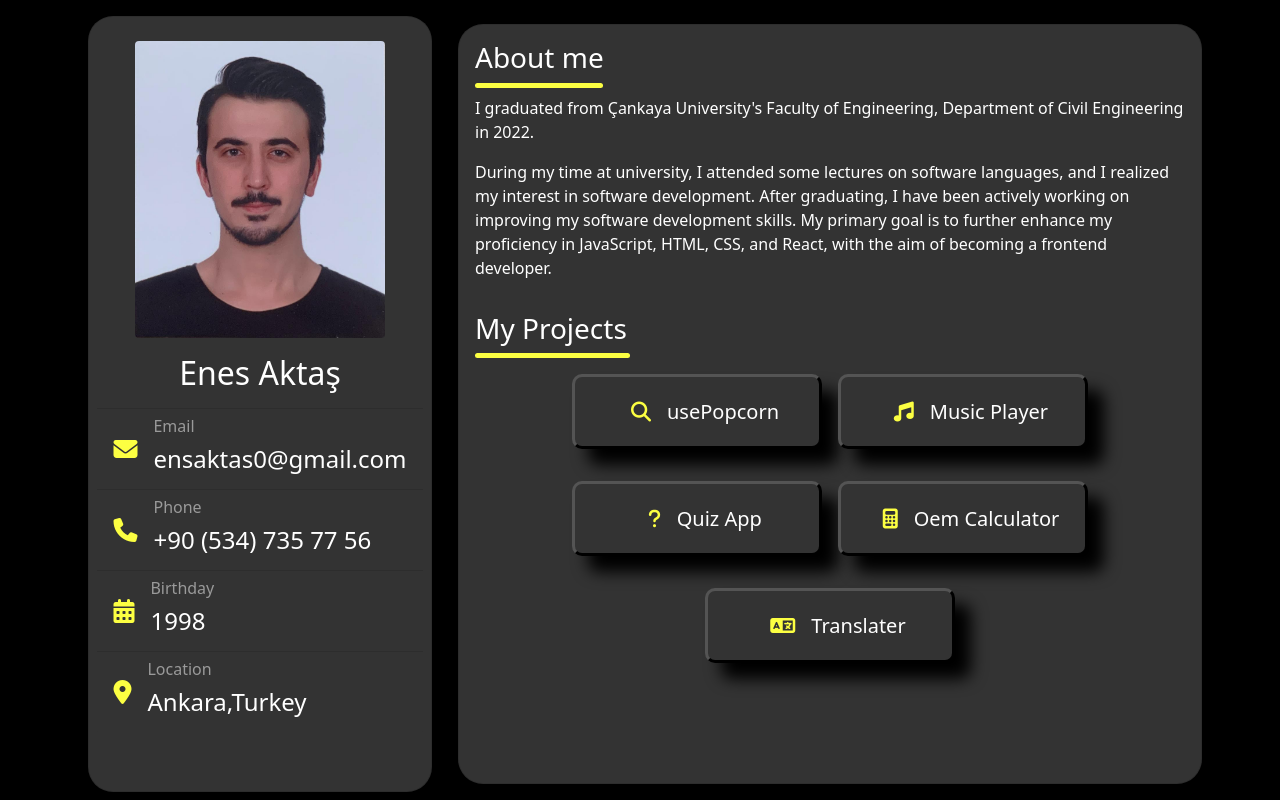
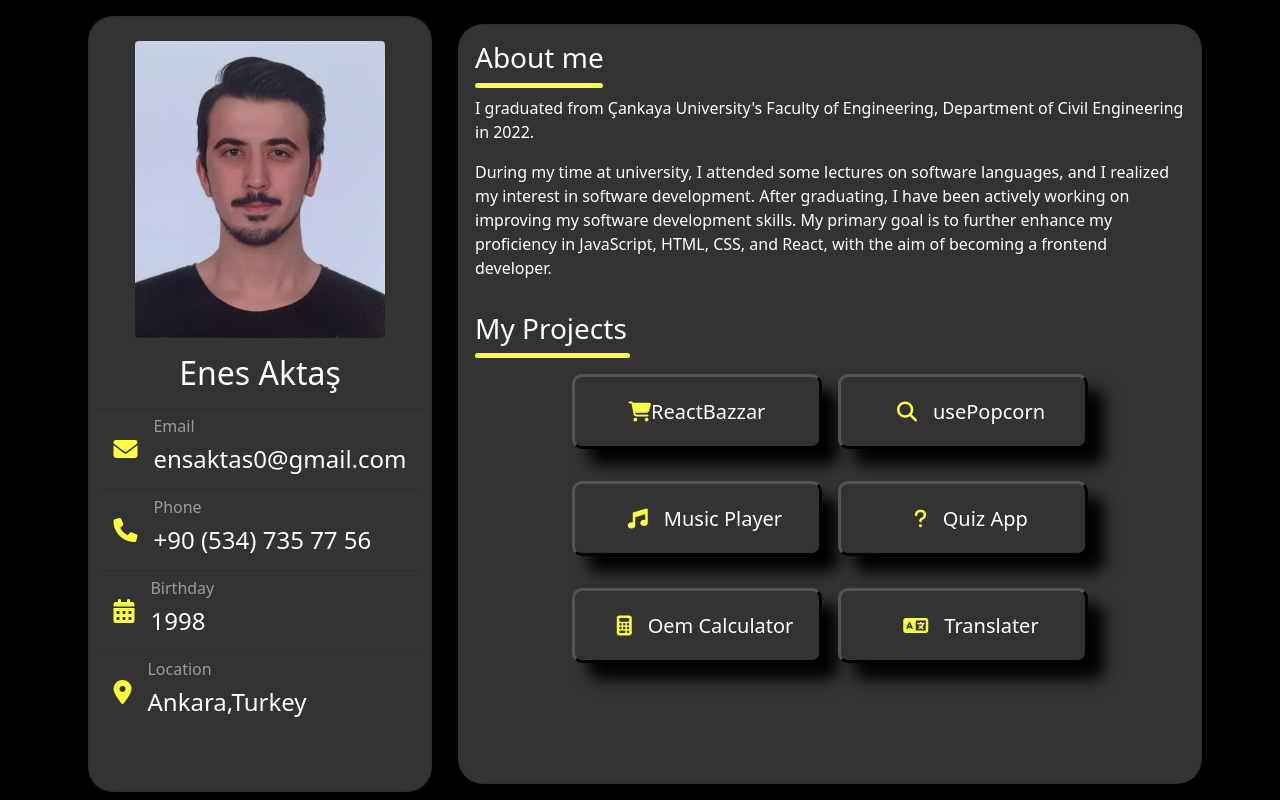
Before and after one commit to enesaktas0/enesaktas0.github.io, a plain HTML site: page index.html in a window 1280 px wide. Drawn offline with nearby package versions, Linux system fonts and the light colour scheme.

Commit message:
Add: added reactBazzar project

```diff
--- a/index.html
+++ b/index.html
@@ -59,6 +59,10 @@
                 <h3 class="text-white mt-3">My Projects</h3>
                 <div style="width: 155px; height: 5px; background-color: #fcff42; border-radius: 3px;"></div>
                 <div class="projects d-flex flex-wrap justify-content-center gap-3" style="font-size: 20px;">
+                  <a href="https://enesaktas-reactbazzar.netlify.app" target="_blank" class="mt-3 d-flex align-items-center justify-content-center" style="text-decoration: none; color: white; width: 250px; height: 75px; background-color: rgb(51, 51, 51); box-shadow: 1rem 1rem 1rem rgb(0, 0, 0);  border-radius: 10px; border-style: outset; border-color: black;">
+                    <i class="fa-solid fa-cart-shopping" style="color: #fcff42;"></i>
+                    <div>ReactBazzar</div>
+                  </a>
                   <a href="./usePopcorn/" target="_blank" class="mt-3 d-flex align-items-center justify-content-center" style="text-decoration: none; color: white; width: 250px; height: 75px; background-color: rgb(51, 51, 51); box-shadow: 1rem 1rem 1rem rgb(0, 0, 0);  border-radius: 10px; border-style: outset; border-color: black;">
                     <i class="fa-solid fa-magnifying-glass m-3" style="color: #fcff42;"></i>
                     <div>usePopcorn</div>
```
